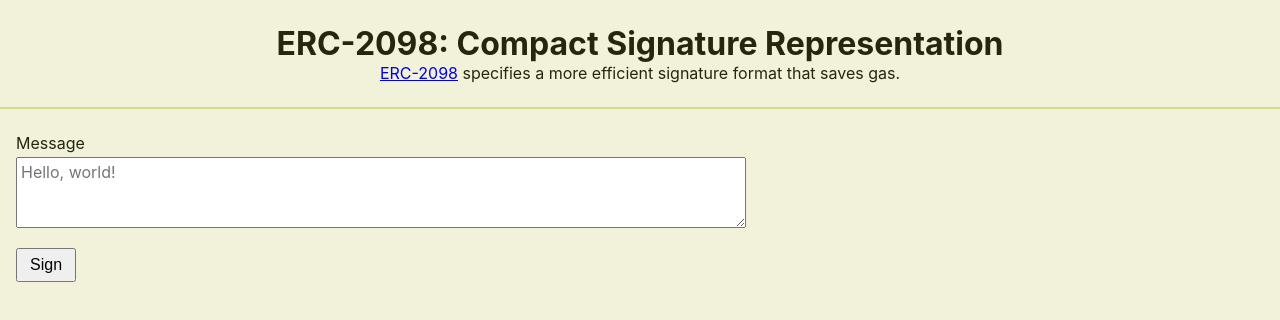
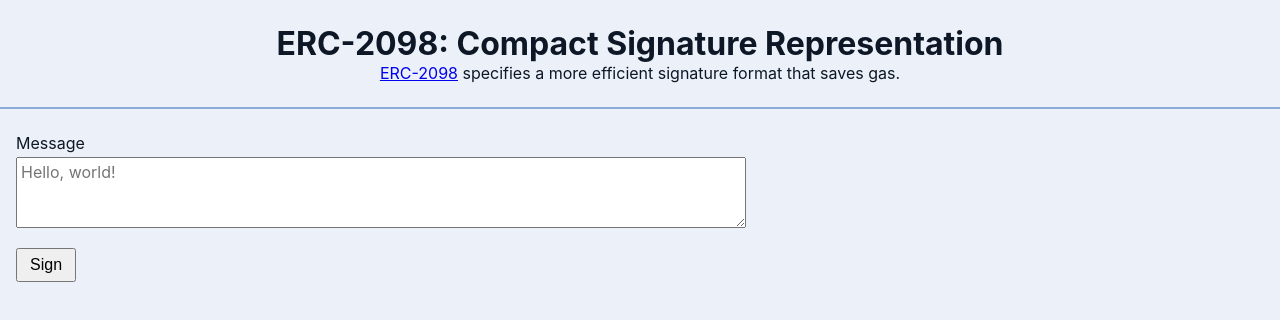
Before and after one commit to ardislu/erc-2098, a plain HTML site: page index.html in a window 1280 px wide. Drawn offline with Linux system fonts and the light colour scheme.

Commit message:
Use cooler colors

```diff
--- a/index.html
+++ b/index.html
@@ -18,8 +18,8 @@
 
     body {
       font-family: -apple-system, BlinkMacSystemFont, avenir next, avenir, segoe ui, helvetica neue, helvetica, Cantarell, Ubuntu, roboto, noto, arial, sans-serif;
-      background: hsl(63deg 50% 90%);
-      color: hsl(63deg 50% 10%);
+      background: hsl(216deg 50% 95%);
+      color: hsl(216deg 50% 10%);
     }
 
     header {
@@ -28,7 +28,7 @@
       align-items: center;
       padding-block: 24px;
       margin-block-end: 24px;
-      border-block-end: 2px solid hsl(63deg 50% 70%);
+      border-block-end: 2px solid hsl(216deg 50% 70%);
     }
 
     form {
```
